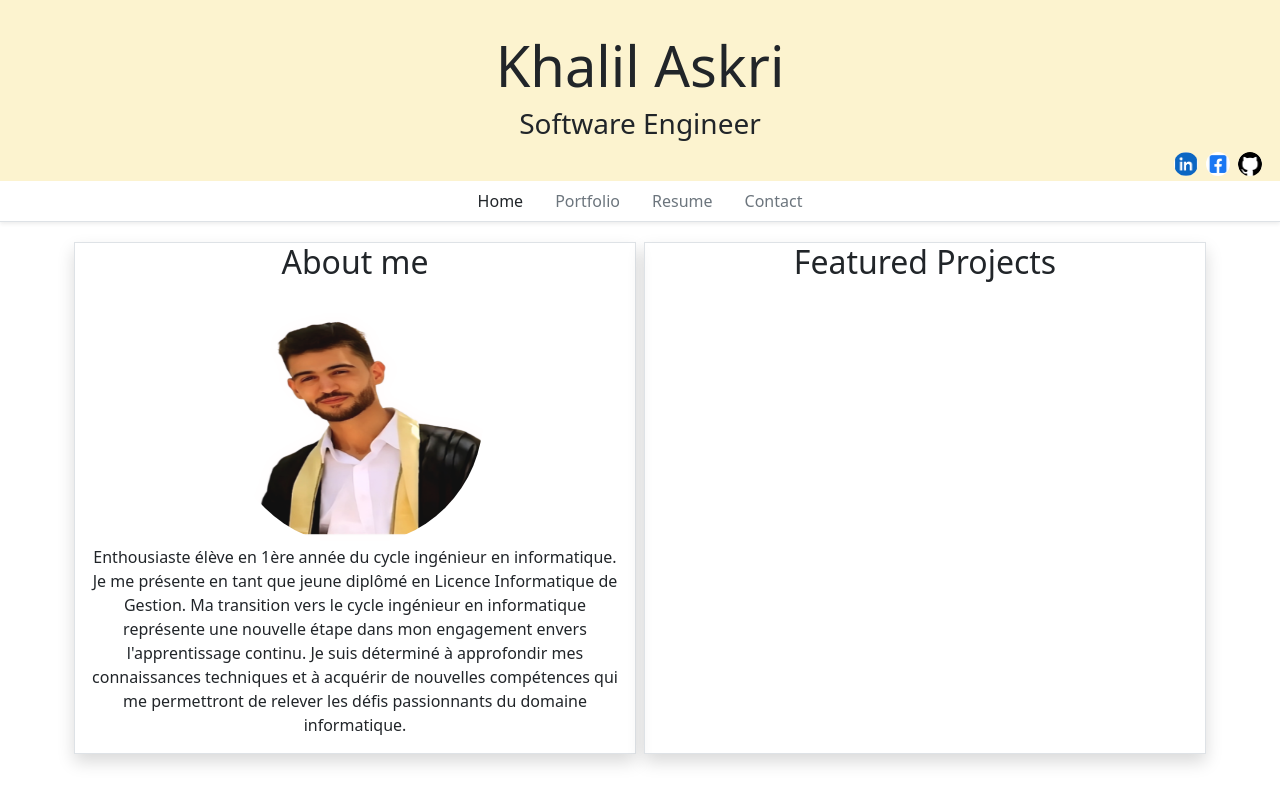
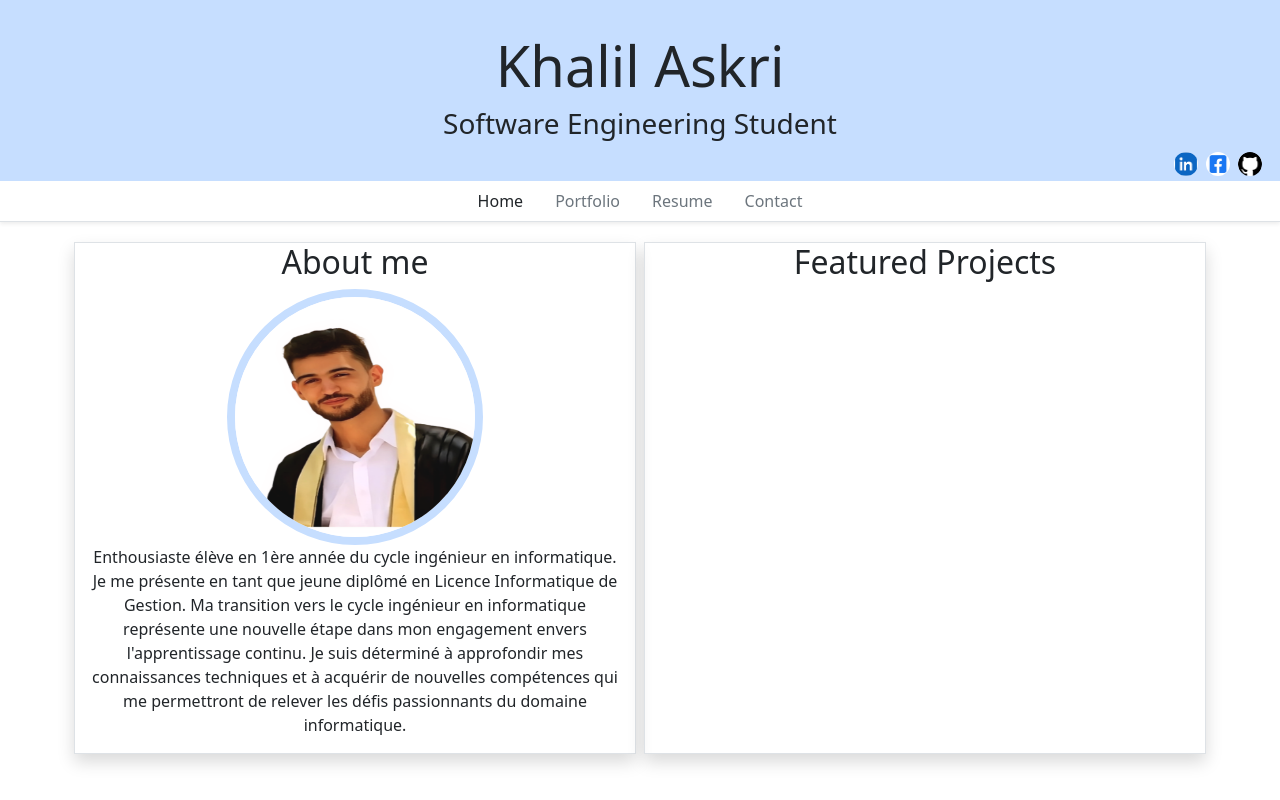
Before and after one commit to Khalyyl/my-portfolio, an Angular app: page /home in a window 1280 px wide. Built offline with nearby package versions, Linux system fonts and the light colour scheme.

Commit message:
first commit

```diff
--- a/src/app/header/header.component.css
+++ b/src/app/header/header.component.css
@@ -1,4 +1,8 @@
 .jumbotron{
     padding: 2rem;
-    background-color:rgb(252, 243, 207);
+    background-color:rgb(198, 222, 255);
 }
+
+.jumbotron .text-center .display-4 {
+    font-family: 'Your Desired Font', Noto Sans, sans-serif;
+}
--- a/src/app/header/header.component.html
+++ b/src/app/header/header.component.html
@@ -1,7 +1,7 @@
 <div class ="jumbotron" style="position: relative;">
     <div class="text-center">
         <h1 class="display-4">Khalil Askri</h1>
-        <h3>Software Engineer</h3>
+        <h3>Software Engineering Student</h3>
     </div>
 
     <div style="position: absolute; bottom: 5px; right: 10px;">
--- a/src/app/home/home.component.css
+++ b/src/app/home/home.component.css
@@ -0,0 +1,3 @@
+.rounded-circle {
+    border: 8px solid rgb(198, 222, 255);; /* Replace #yourBorderColor with the color you desire */
+}
```
